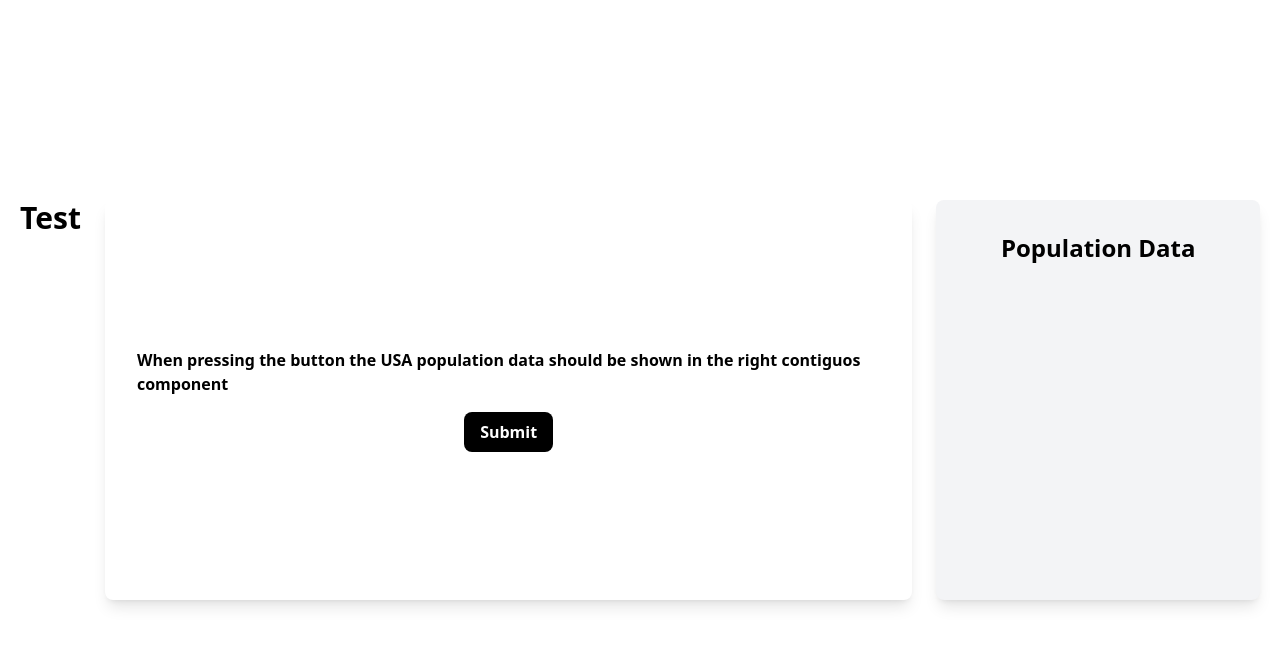
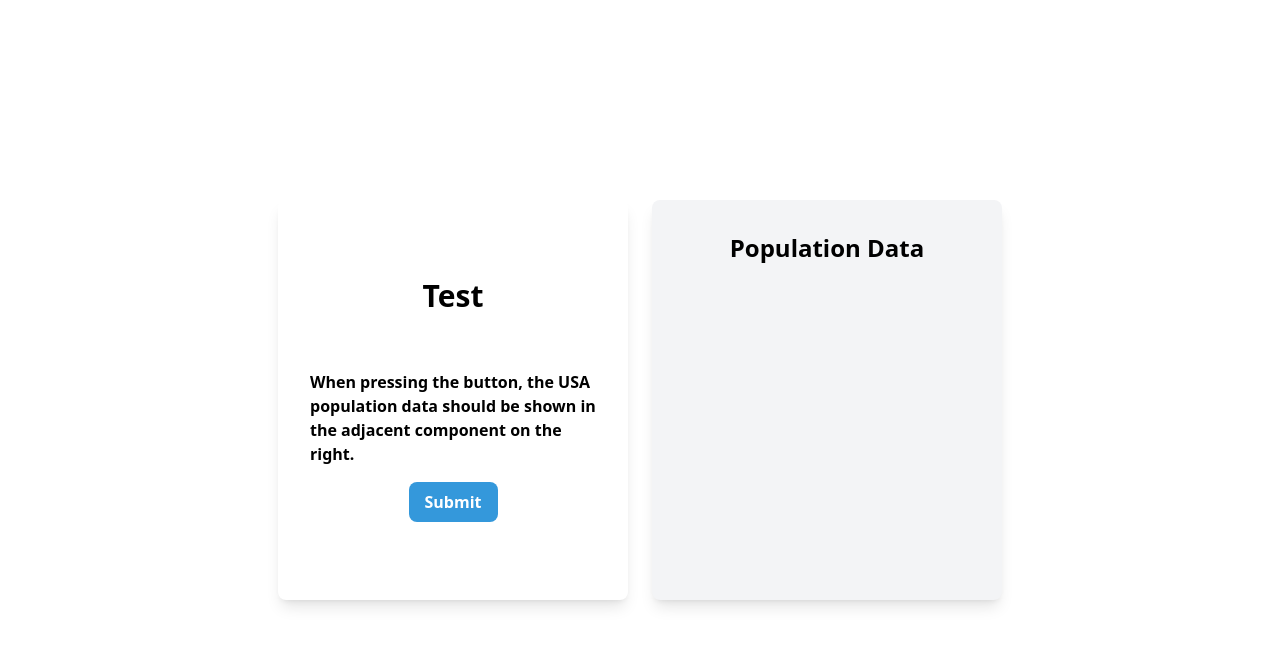
Before and after one commit to Rony-San/Technical-Test, a Flask app: page / in a window 1280 px wide. Shown: the top 646 px of the page. Run offline with Flask 3, Linux system fonts and the light colour scheme; some libraries are stand-ins or nearby versions.

Commit message:
feat: :memo: Label text

```diff
--- a/app/templates/index.html
+++ b/app/templates/index.html
@@ -26,26 +26,27 @@
   <body class="bg-white h-screen flex items-center justify-center mx-5">
     <div class="flex space-x-6">
       <!-- Main container -->
-      <h1 class="text-3xl font-bold text-centertext-[var(--text-primary)] mb-6">
-        Test
-      </h1>
       <div
-        class="bg-white p-8 rounded-lg shadow-lg flex flex-col items-center justify-center space-y-8">
+        class="bg-white p-8 rounded-lg shadow-lg flex w-[350px] flex-col items-center justify-center space-y-8">
+        <h1
+          class="text-3xl font-bold text-centertext-[var(--text-primary)] mb-6">
+          Test
+        </h1>
         <div class="w-full">
           <form id="pdfForm" onsubmit="fetchPopulationData(event)">
             <div class="mb-4">
               <label
                 class="block text-[var(--text-primary)] font-semibold mb-2"
                 for="pdfFile1">
-                When pressing the button the USA population data should be shown
-                in the right contiguos component
+                When pressing the button, the USA population data should be
+                shown in the adjacent component on the right.
               </label>
             </div>
             <div class="text-center">
               <button
                 id="formButton"
                 type="submit"
-                class="bg-[var(--black-primary)] text-white font-semibold py-2 px-4 rounded-lg hover:bg-[var(--bg-button-hover)] focus:outline-none focus:ring-2 focus:ring-[var(--bg-button)] focus:ring-opacity-75">
+                class="bg-[var(--bg-button)] text-white font-semibold py-2 px-4 rounded-lg hover:bg-[var(--bg-button-hover)] focus:outline-none focus:ring-2 focus:ring-[var(--bg-button)] focus:ring-opacity-75">
                 Submit
               </button>
             </div>
```
